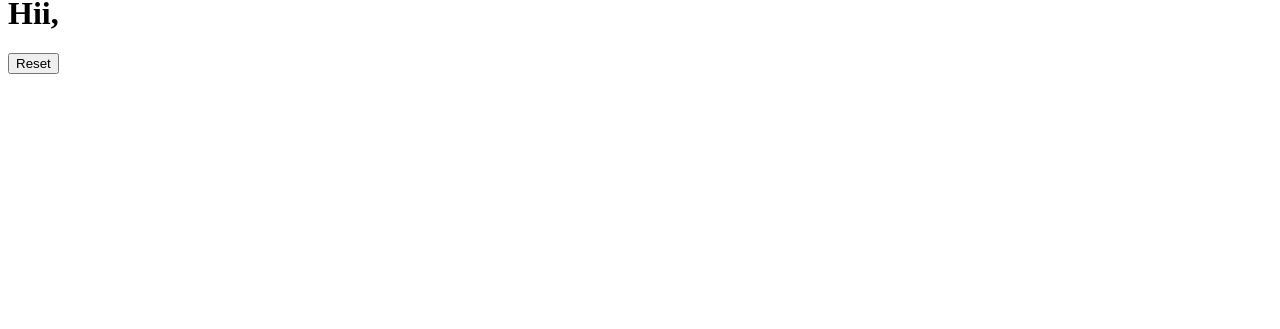
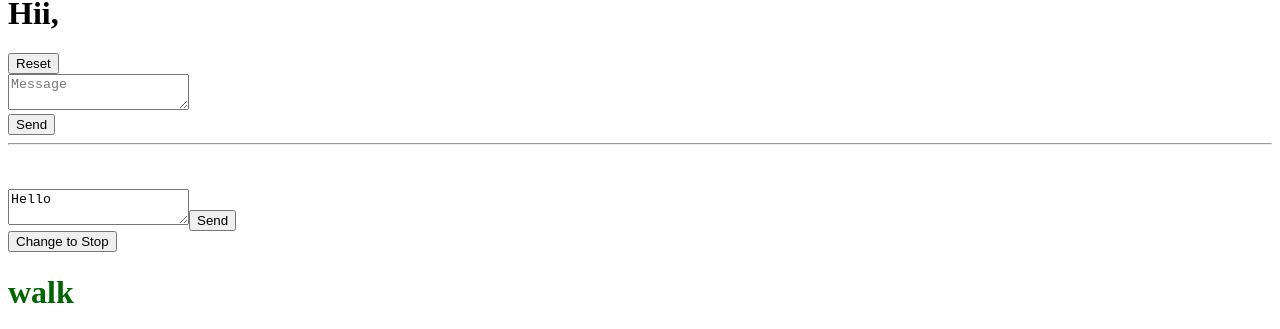
Before and after one commit to bishalkunwar/ReactJSLearning, a React (Create React App) app in the folder learning_try/: page / in a window 1280 px wide. Shown: the part 544-873 px from the top of the page. Before the commit the page ends 800 px from the top, so only its background shows below. Built offline with nearby package versions, Linux system fonts and the light colour scheme.

Commit message:
StateSnapRendering Trying out some example

```diff
--- a/learning_try/src/App.js
+++ b/learning_try/src/App.js
@@ -215,12 +215,17 @@
 
 import Gallery from "./Components/HooksForComponentsState";
 import Form from "./Components/formWithHooks";
+import FormMSG from "./Components/formSubmissionMSG";
+import StateSnap from "./Components/StateSnapshot";
 
 export default function App(){
   return(
     <div>
       <Gallery/>
       <Form/>
+      <FormMSG/>
+      <hr/><br/><br/>
+      <StateSnap/>
     </div>
   )
 };
--- /dev/null
+++ b/learning_try/src/Components/StateSnapshot.js
@@ -0,0 +1,42 @@
+import { useState } from "react";
+
+export default function StateSnap(){
+
+    const[msg, setMsg] = useState('Hello');
+    const[isSent, setIsSent] = useState(false);
+
+    const[walk, setWalk]=useState(true);
+
+    function handleClick(){
+        setWalk(!walk);
+        alert(walk ? "Stop is next" : "Walk is next");
+    };
+
+    if(isSent){
+        return <h1>Your msg is on the way</h1>
+    }
+    return(
+
+        <>
+            <form onSubmit={(e)=>{e.preventDefault(); setIsSent(true); SendMsg(msg)}}>
+
+                <textarea  placeholder="Msg" value={msg} onChange={e=>setMsg(e.target.value)}/>
+
+                <button>
+                    Send
+                </button>
+            </form>
+
+            <button onClick={handleClick}>Change to {walk ? 'Stop' : 'Walk'}</button>
+
+            <h1 style={{color : walk ? 'darkgreen' : 'darkred'}}>{walk ? "walk" : "stop"}</h1>
+
+        </>
+
+    )
+
+};
+
+function SendMsg({msg}){
+    alert(`Sending ${msg}`);
+}
--- /dev/null
+++ b/learning_try/src/Components/formSubmissionMSG.js
@@ -0,0 +1,23 @@
+import { useState } from "react";
+
+export default function FormMSG(){
+
+    const[isSent, setIsSent]=useState(false);
+    const[msg, setMsg] = useState('');
+
+    if(isSent){
+        return <h1>Thank You!</h1>
+    }else {
+
+        return(
+            <>
+                <form onSubmit={e=>{e.preventDefault(); alert(`sending "${msg}"`); setIsSent(true)}}>
+                    <textarea placeholder="Message" value={msg} onChange={e=>setMsg(e.target.value)}/>
+
+                    <br/>
+                    <button type="submit">Send</button>
+                </form>
+            </>
+        )
+    }
+};
```
